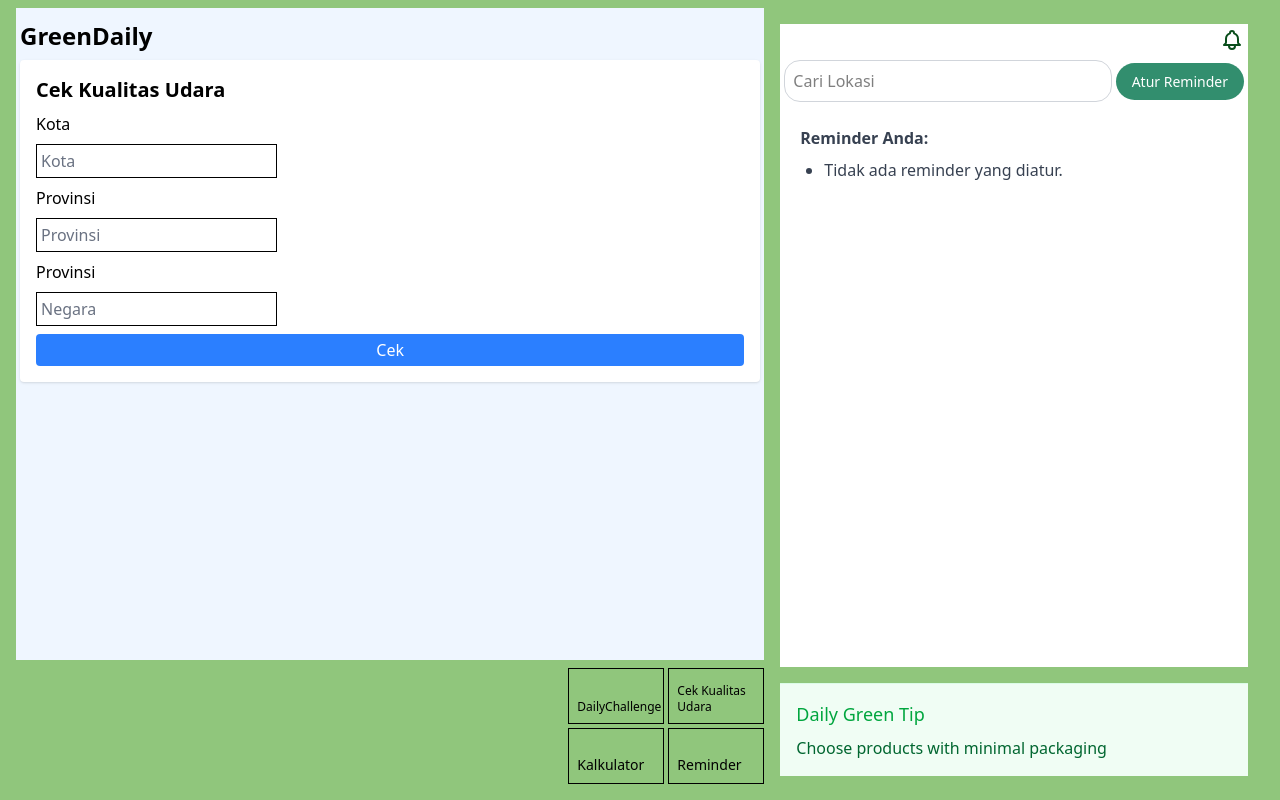
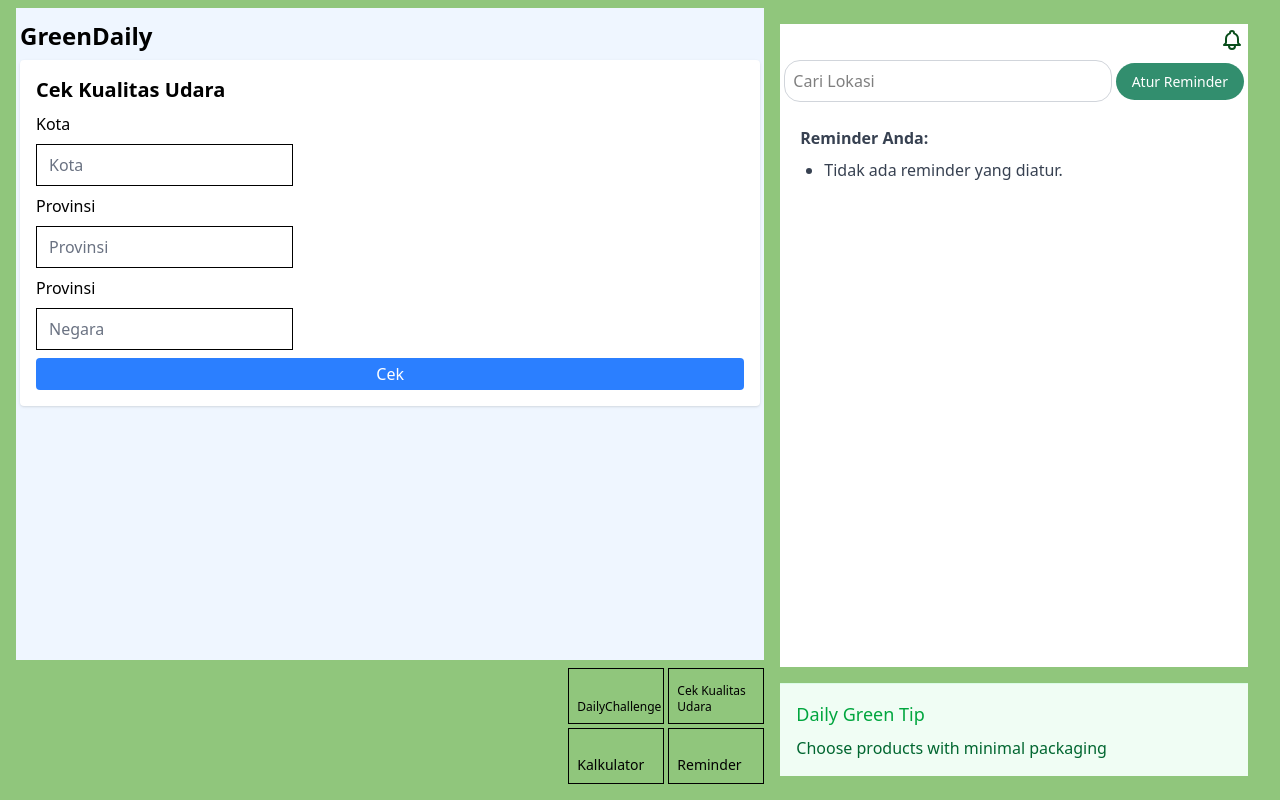
Before and after one commit to sihotang-yonathan1/GreenDaily, a React (Vite) app: page /#/air-quality in a window 1280 px wide. Built offline with nearby package versions, Linux system fonts and the light colour scheme.

Commit message:
fix: Set larger horizontal padding

```diff
--- a/src/app/air-quality-check/index.tsx
+++ b/src/app/air-quality-check/index.tsx
@@ -57,7 +57,7 @@ export const AirQualityCheck: React.FC = () => {
           <label htmlFor="cityInput" className="hidden md:block">Kota</label>
           <input
             id="cityInput"
-            className="border p-1 mr-1 placeholder:text-gray-500"
+            className="border px-3 py-2 mr-1 placeholder:text-gray-500"
             placeholder="Kota"
             value={city}
             onChange={(e) => setCity(e.target.value)}
@@ -69,7 +69,7 @@ export const AirQualityCheck: React.FC = () => {
           <label htmlFor="stateInput" className="hidden md:block">Provinsi</label>
           <input
             id="stateInput"
-            className="border p-1 mr-1 placeholder:text-gray-500"
+            className="border px-3 py-2 placeholder:text-gray-500"
             placeholder="Provinsi"
             value={state}
             onChange={(e) => setState(e.target.value)}
@@ -81,7 +81,7 @@ export const AirQualityCheck: React.FC = () => {
           <label htmlFor="countryInput" className="hidden md:block">Provinsi</label>
           <input
             id="countryInput"
-            className="border p-1 mr-1 placeholder:text-gray-500"
+            className="border px-3 py-2 mr-1 placeholder:text-gray-500"
             placeholder="Negara"
             value={country}
             onChange={(e) => setCountry(e.target.value)}
```
